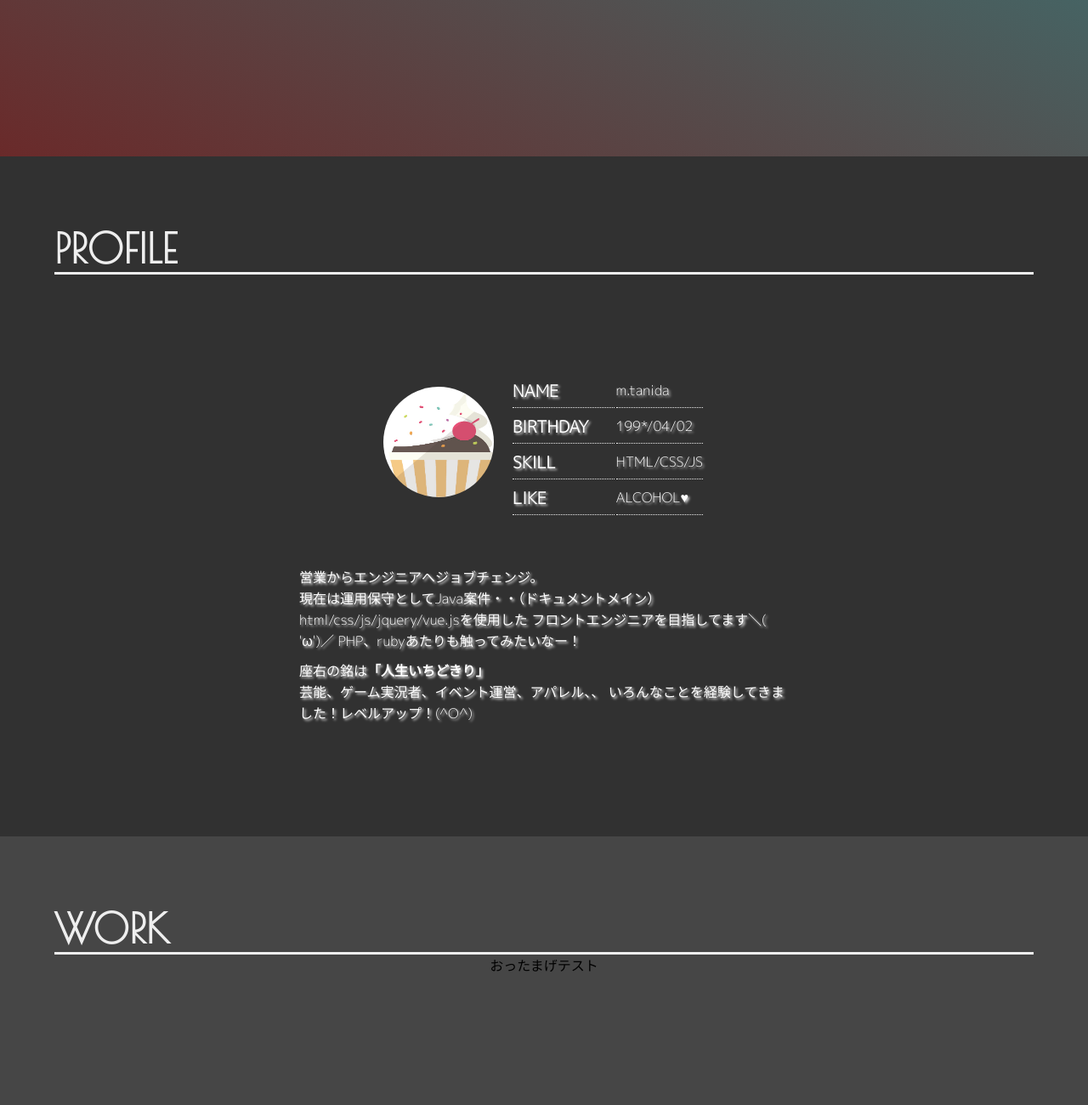
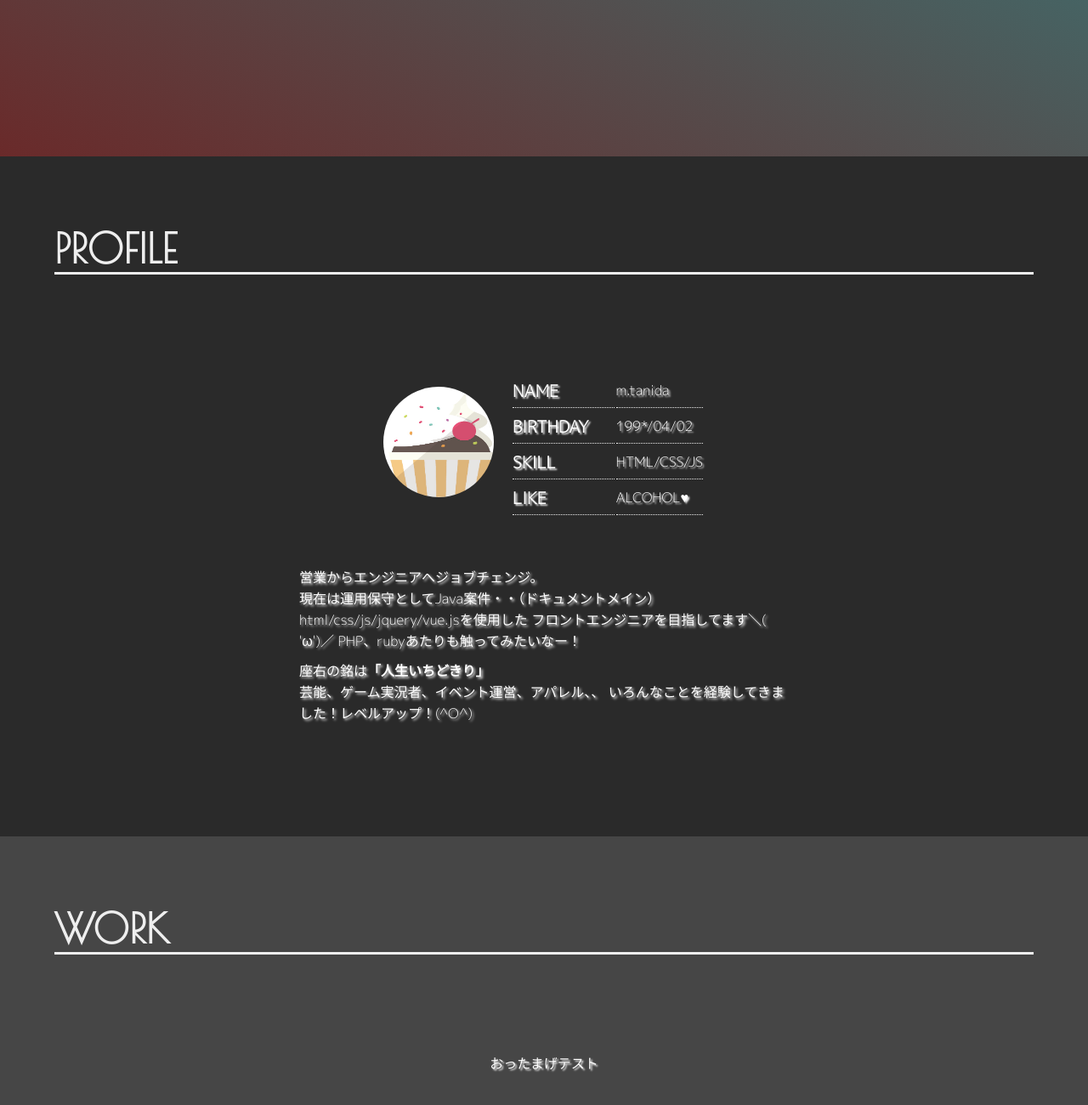
Before and after one commit to t-mocho/portfolio, a plain HTML site: page index.html in a window 1280 px wide. Shown: the part 616-1916 px from the top of the page at 85% size. Drawn offline with nearby package versions, Linux system fonts and the light colour scheme.

Commit message:
Add files via upload

```diff
--- a/css/index.css
+++ b/css/index.css
@@ -8,6 +8,7 @@ html {
 body {
   margin: 0;
   height: 100%;
+  font-size: 100%;
   background-image: linear-gradient(25deg, rgba(160, 0, 0, 0.4), rgba(0, 255, 255, 0.4)),
     url(../img/bg.jpg);
   background-position: center center;
@@ -67,7 +68,7 @@ h1 {
 #profile {
   margin: 0;
   height: 100%;
-  background: rgba(0, 0, 0, .3);
+  background: rgba(0, 0, 0, .4);
   color: #fff;
 }
 
@@ -89,7 +90,7 @@ h1 {
   display: flex;
   align-items: center;
   font-size: 1em;
-  text-shadow: 2px 2px 3px #ccc;
+  text-shadow: 2px 2px 2px #eee;
   padding-top: 10%;
 }
 
@@ -112,6 +113,7 @@ h1 {
 
 #profile_box-subtext {
   width: 50%;
+  min-width: 30%;
   padding-top: 5%;
   font-size: 1em;
   text-shadow: 2px 2px 3px #eee;
@@ -125,6 +127,7 @@ h1 {
 #work {
   margin: 0;
   height: 100%;
+  color: #fff;
 }
 
 #work_box {
@@ -139,12 +142,7 @@ h1 {
   align-items: center;
 }
 
-/*PROFILE TABLE*/
-#profile_box-text {
-  text-align: left;
-  display: flex;
-  align-items: center;
-  font-size: 1em;
-  text-shadow: 2px 2px 3px #ccc;
+#work_box-text {
+  text-shadow: 2px 2px 2px #eee;
   padding-top: 10%;
 }
```
